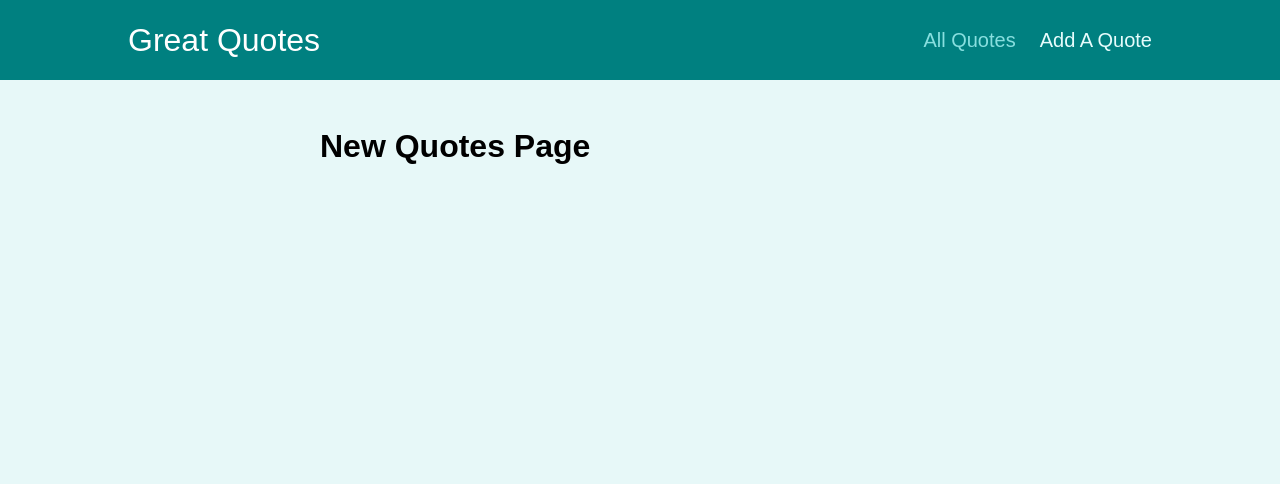
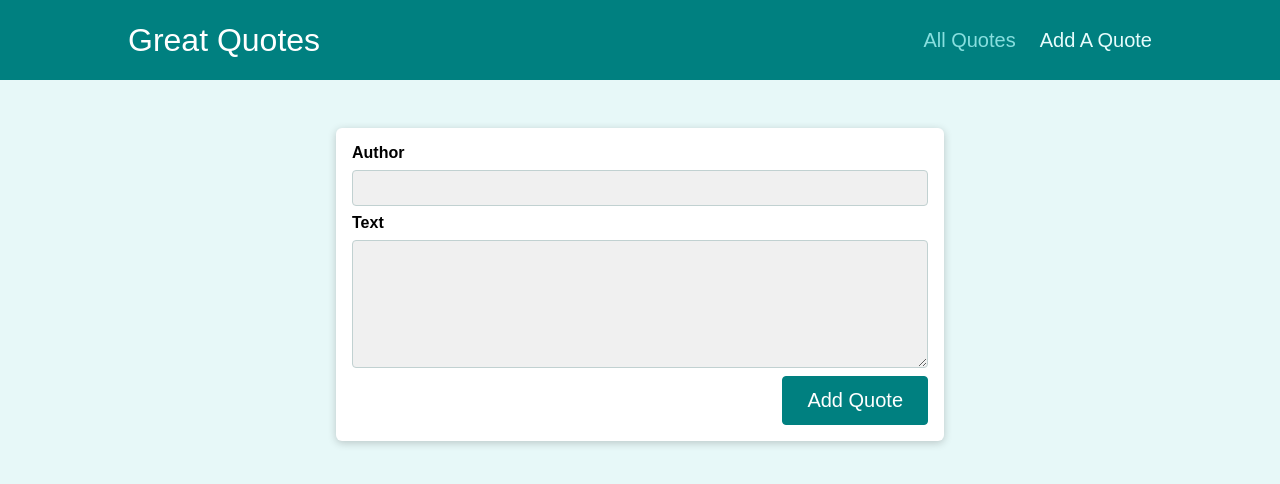
Before and after one commit to rdhjr81/react_router_practice, a React (Create React App) app: page /new-quote in a window 1280 px wide. Shown: the top 484 px of the page. Built offline with nearby package versions, Linux system fonts and the light colour scheme.

Commit message:
use equote form

```diff
--- a/src/pages/NewQuote.js
+++ b/src/pages/NewQuote.js
@@ -1,4 +1,9 @@
+import QuoteForm from "../components/quotes/QuoteForm";
+
 const NewQuote = () => {
-    return <h1>New Quotes Page</h1>;
-}
+  const addQuoteHandler = (quoteData) => {
+    console.log(quoteData);
+  };
+  return <QuoteForm onAddQuote={addQuoteHandler} />;
+};
 export default NewQuote;
```
